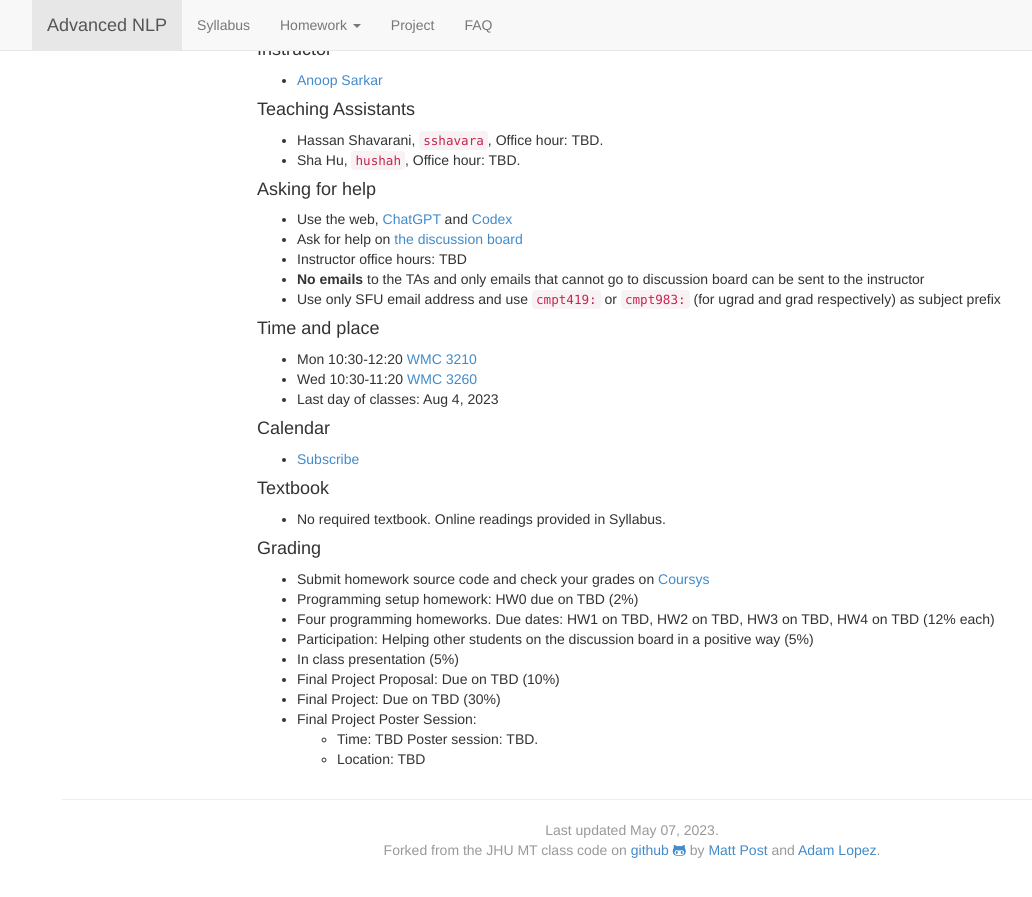
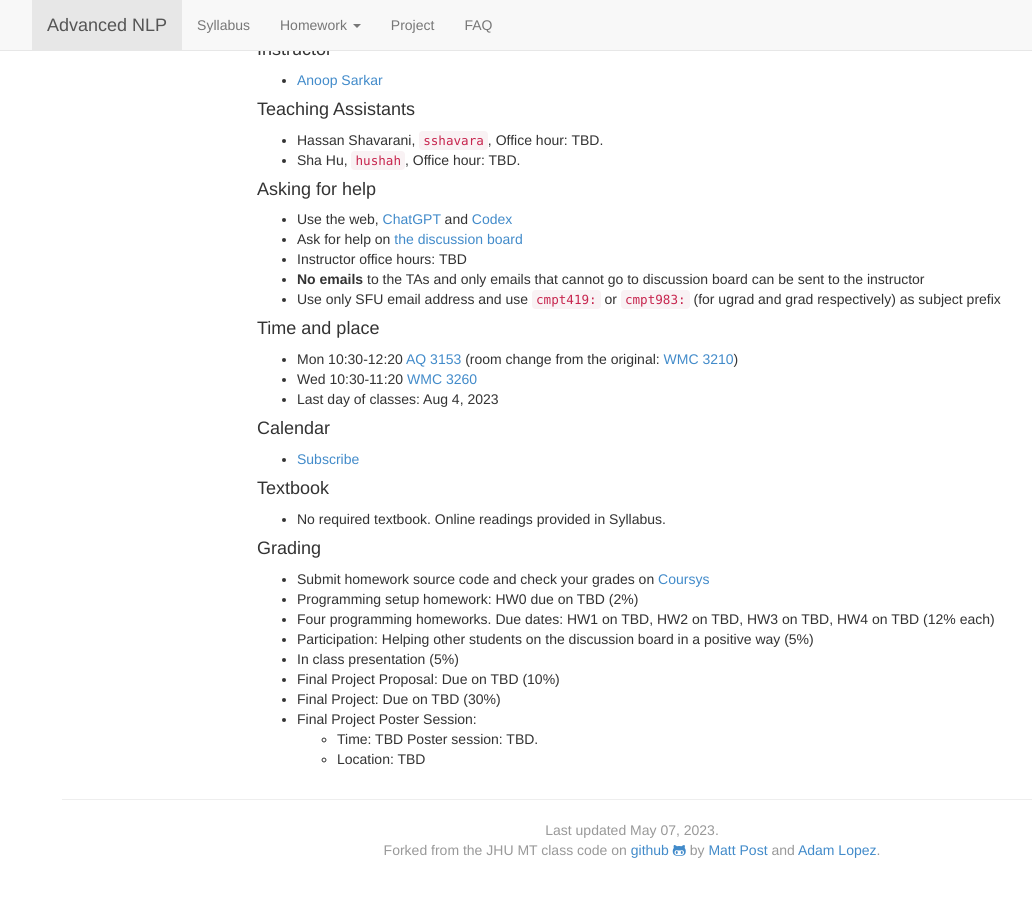
Before and after one commit to anoopsarkar/advanced-nlp-class, a Jekyll site: the page built from index.md, in a window 1280 px wide and 900 px high, scrolled down 706 px. Shown: the top 897 px of the window, without its empty margins (8-1040 px from the left). Built offline with Jekyll 4.4.1, drawn with Linux system fonts in a browser that asks for light colours; nearby versions of some CDN libraries.

Commit message:
room change for Mon class

```diff
--- a/index.md
+++ b/index.md
@@ -76,7 +76,7 @@ At the end of this course, the student should:
 * Use only SFU email address and use `cmpt419:` or `cmpt983:` (for ugrad and grad respectively) as subject prefix
 
 #### Time and place
-* Mon 10:30-12:20 [WMC 3210](http://www.sfu.ca/campuses/maps-and-directions/burnaby-map.html)
+* Mon 10:30-12:20 [AQ 3153](http://www.sfu.ca/campuses/maps-and-directions/burnaby-map.html) (room change from the original: [WMC 3210](http://www.sfu.ca/campuses/maps-and-directions/burnaby-map.html))
 * Wed 10:30-11:20 [WMC 3260](http://www.sfu.ca/campuses/maps-and-directions/burnaby-map.html)
 * Last day of classes: {{ site.lastday }}
 
```
